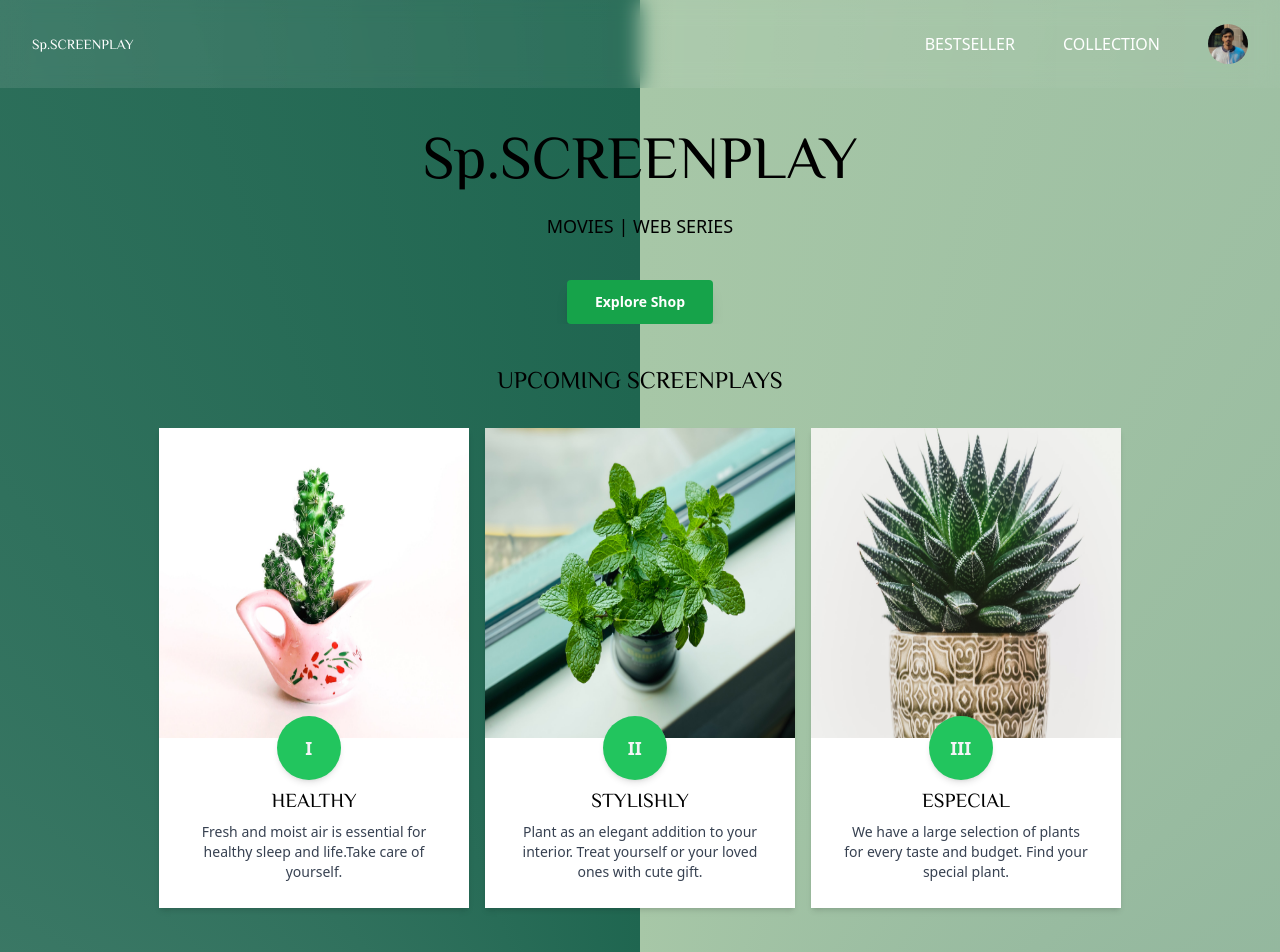
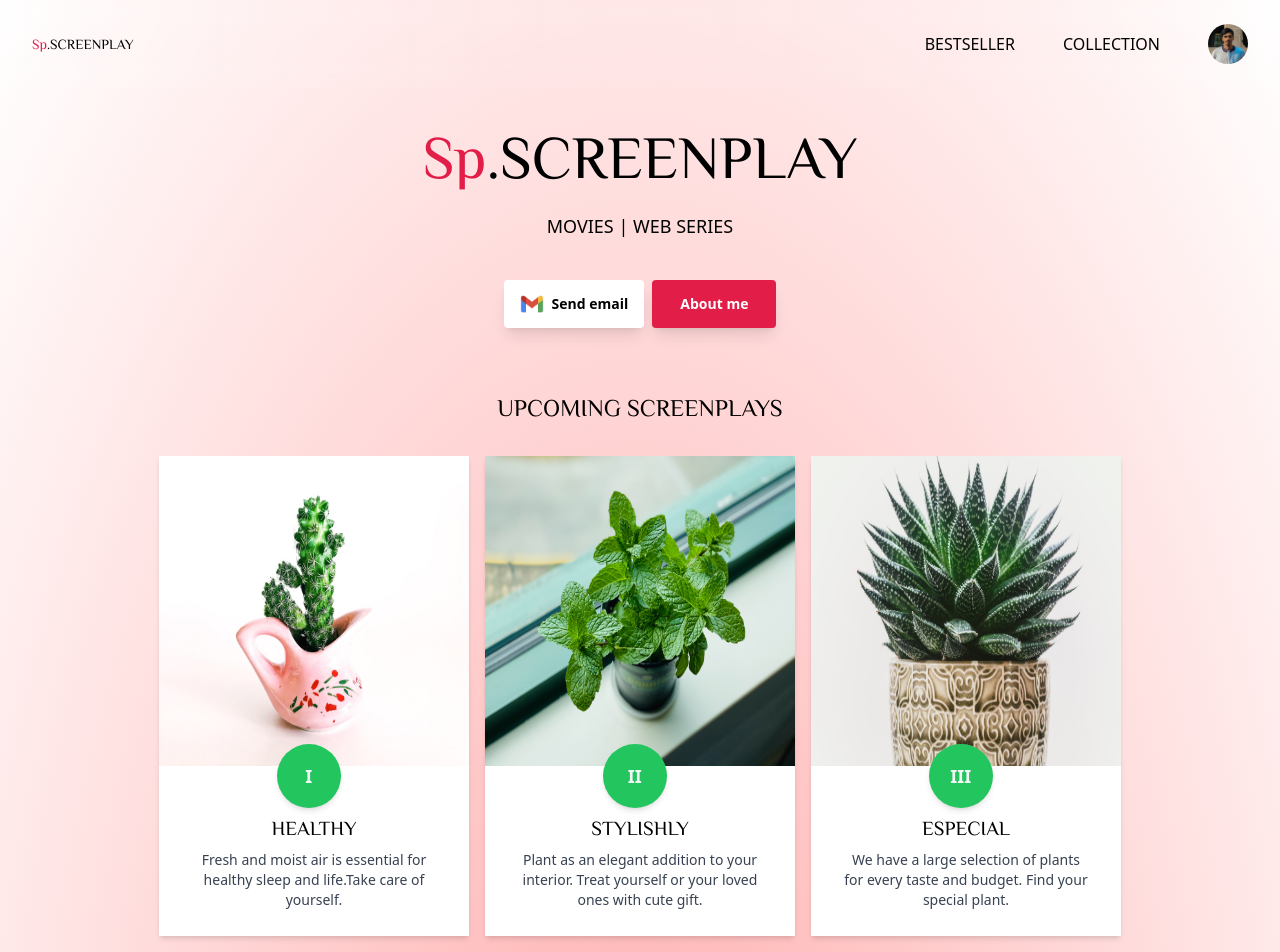
Before and after one commit to sumanpaikdev/Suman-Paik-Website, a React (Create React App) app: page / in a window 1280 px wide. Shown: the top 952 px of the page. Built offline with nearby package versions, Linux system fonts and the light colour scheme; no server answers.

Commit message:
fixing errors

```diff
--- a/src/App.jsx
+++ b/src/App.jsx
@@ -15,6 +15,7 @@ import arrival from "./images/arrivals.jpg"
 
 // sp
 import spimg from "./images/sp.jpg"
+import gmicon from "./images/communication.png"
 
 
 //components
@@ -31,8 +32,8 @@ function App() {
 
 
     return (
-      <div className="App bg-[conic-gradient(var(--tw-gradient-stops))] from-[#a7c7a7] via-[#6f9a8d] to-[#1f6650]">
-        { exploreStatus && <Header sp={spimg} bag={bag} headerBG={headerBG}/>}
+      <div className="App bg-white bg-[radial-gradient(ellipse_at_center,_var(--tw-gradient-stops))] from-[#ffacac] via-[#a1a1aa]to-[#e4e4e7]">
+        { exploreStatus && <Header sp={spimg} bag={bag} headerBG={headerBG} gmailicon={gmicon}/>}
         { exploreStatus && <AllYouNeed />}
         { exploreStatus && <BestPlant pict={arrival}/>}
 
--- a/src/components/AllYouNeed.jsx
+++ b/src/components/AllYouNeed.jsx
@@ -8,12 +8,12 @@ import allthree from "../images/all3.jpg";
 
 function AllYouNeed() {
   return (
-    <div className=" pt-10 sm:t-6">
+    <div className=" pt-6 ">
       <p className="sm:text-2xl text-xl font-philo text-center sm:mb-2 ">
         UPCOMING SCREENPLAYS
       </p>
 
-      <div className="flex overflow-x-auto sm:justify-center no-scrollbar snap-x sm:pt-6 scale-90 sm:scale-100">
+      <div className="flex overflow-x-auto sm:justify-center no-scrollbar snap-x sm:pt-6 ">
         {/* no-scrollbar */}
         <AllNeed
           count={"I"}
--- a/src/components/Header.jsx
+++ b/src/components/Header.jsx
@@ -1,15 +1,14 @@
 import "./header.css";
 import AnchorLink from "react-anchor-link-smooth-scroll";
 
-function Header({ sp }) {
+function Header({ sp, gmailicon }) {
   return (
-
-    <div className="overflow-hidden w-full h-auto sm:h-auto text-white  ">
-
+    <div className="overflow-hidden w-full h-auto sm:h-auto text-black sm:pb-10">
       <div className="absolute top-0 flex items-center justify-between w-full sm:py-6 py-4 sm:px-21 px-8 🪄 special-navbar">
-
         <div className="text-3xl">
-          <p className="font-philo text-sm font-medium">Sp.SCREENPLAY</p>
+          <p className="font-philo text-sm font-medium">
+            <span className="text-rose-600">Sp</span>.SCREENPLAY
+          </p>
         </div>
         <div>
           <ul className="flex items-center">
@@ -28,17 +27,24 @@ function Header({ sp }) {
       <div className="static flex flex-col justify-center items-center sm:40 top-40 sm:pt-32 sm:px-24 px-8 pt-20 ">
         <div className=" text-black flex flex-col justify-center items-center">
           <p className="font-philo sm:text-6xl text-4xl sm:pt-0 pt-4">
-            Sp.SCREENPLAY
+            <span className="text-rose-600">Sp</span>.SCREENPLAY
           </p>
           <p className="sm:w-80 w-60 sm:text-lg text-xs mt-6 flex justify-center text-black">
             MOVIES | WEB SERIES
           </p>
-          <div className="flex sm:flex-row flex-col justify-center mt-10">
+          <div className="flex sm:flex-row flex-row justify-center mt-10">
+            <a
+              className="flex flex-row items-center justify-center mx-1 px-4 sm:mb-0 mb-6 py-3 text-sm font-semibold bg-white rounded hover:bg-black duration-500 hover:text-white shadow-lg text-black"
+              href="mailto:reachout.suman@gmail.com"
+            >
+              <img className="w-6 mr-2" src={gmailicon} alt="gmail" />
+              Send email
+            </a>
             <button
               onClick=""
-              className="px-7 sm:mb-0 mb-6 py-3 text-sm font-semibold bg-green-600 rounded hover:bg-red-600 shadow-lg text-white"
+              className="mx-1 px-7 sm:mb-0 mb-6 py-3 text-sm font-semibold bg-rose-600 rounded hover:bg-black duration-500 shadow-lg text-white"
             >
-              Explore Shop
+              About me
             </button>
           </div>
         </div>
--- a/src/components/subcomponent/BestsellerCon.jsx
+++ b/src/components/subcomponent/BestsellerCon.jsx
@@ -14,7 +14,7 @@ function BestsellerCon({
 
     <div className="flex justify-center items-center">
       <div className="container flex flex-col justify-start items-start sm:px-8 px-5 py-4 mx-3 my-1 max-w-5xl sm:hover:translate-x-4 duration-500 shadow rounded-md backdrop-blur-md bg-white text-gray-700">
-        <p className="text-red-500 font-bold mr-2 flex flex-row text-sm uppercase mt-2">
+        <p className="text-rose-600 font-bold mr-2 flex flex-row text-sm uppercase mt-2">
           {catagory} |{" "}
           <p className="text-gray-700 font-semibold text-sm ml-2 lowercase">
             {date}
@@ -25,7 +25,7 @@ function BestsellerCon({
           {desc}
         </p>
 
-        <button className="shadow-md bg-green-600 hover:bg-red-600 sm:hover:translate-x-4 duration-500 px-3 py-4 rounded text-sm font-semibold text-gray-100 mt-7 mb-6 flex flex-row items-center justify-center">
+        <button className="shadow-md bg-rose-600 hover:bg-black sm:hover:translate-x-4 duration-500 px-3 py-4 rounded text-sm font-semibold text-gray-100 mt-7 mb-3 flex flex-row items-center justify-center">
           SEE DETAILS & DOWNLOAD SCREENPLAY
           {/* <img
             src={icondetails}
--- a/tailwind.config.js
+++ b/tailwind.config.js
@@ -11,4 +11,6 @@ module.exports = {
     },
   },
   plugins: [],
+
+
 }
```
Also changed, not shown: src/images/communication.png (added).
